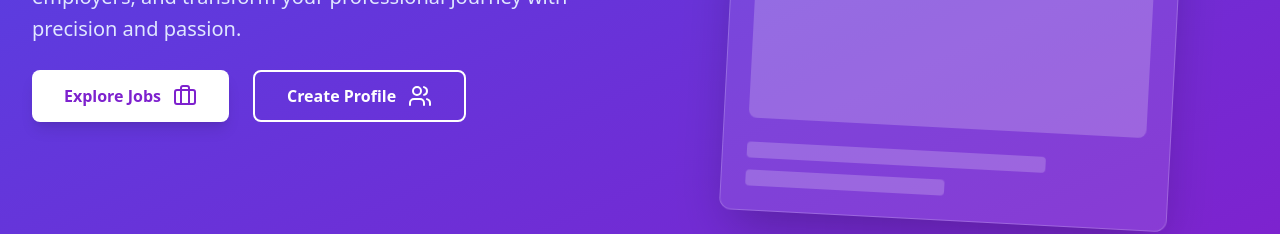
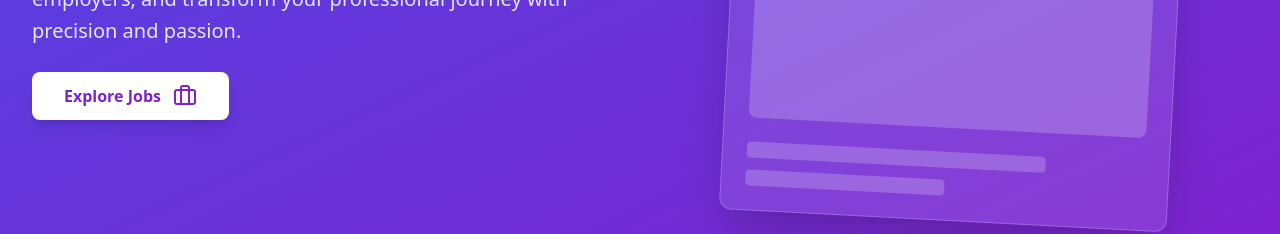
Before and after one commit to vishnuvr16/JobPortal, a React (Create React App) app in the folder frontend/: page / in a window 1280 px wide. Shown: the part 399-633 px from the top of the page. Built offline with nearby package versions, Linux system fonts and the light colour scheme; no server answers.

Commit message:
updated profile navigation

```diff
--- a/frontend/src/components/Header.jsx
+++ b/frontend/src/components/Header.jsx
@@ -349,6 +349,13 @@ const Header = () => {
               {/* Mobile Authentication */}
               {user ? (
                 <div className='space-y-3 pt-4 border-t'>
+                  {user?.role === 'admin' && (
+                    <Link to="/admin"
+                    onClick={() => setIsMenuOpen(false)}
+                    className="flex items-center space-x-3 text-gray-700 hover:text-blue-600">
+                      Admin
+                    </Link>
+                  )}
                   <Link
                     to="/me"
                     onClick={() => setIsMenuOpen(false)}
@@ -362,13 +369,7 @@ const Header = () => {
                   >
                     <LogOutIcon className="mr-2 inline-block" /> Logout
                   </button>
-                  {user?.role === 'admin' && (
-                    <Link to="/admin"
-                    onClick={() => setIsMenuOpen(false)}
-                    className="flex items-center space-x-3 text-gray-700 hover:text-blue-600">
-                      Admin
-                    </Link>
-                  )}
+
                 </div>
               ) : (
                 <div className="space-y-3 pt-4 border-t">
--- a/frontend/src/pages/HomePage.jsx
+++ b/frontend/src/pages/HomePage.jsx
@@ -150,15 +150,7 @@ const JobPortalHome = () => {
                 Explore Jobs
                 <Briefcase className="ml-3" />
               </Link>
-              <Link
-                to="/me"
-                className="bg-transparent border-2 border-white text-white
-                           px-8 py-3 rounded-lg hover:bg-white hover:text-purple-700
-                           transition duration-300 font-semibold inline-flex items-center"
-              >
-                Create Profile
-                <Users className="ml-3" />
-              </Link>
+
             </div>
           </motion.div>
 
```
